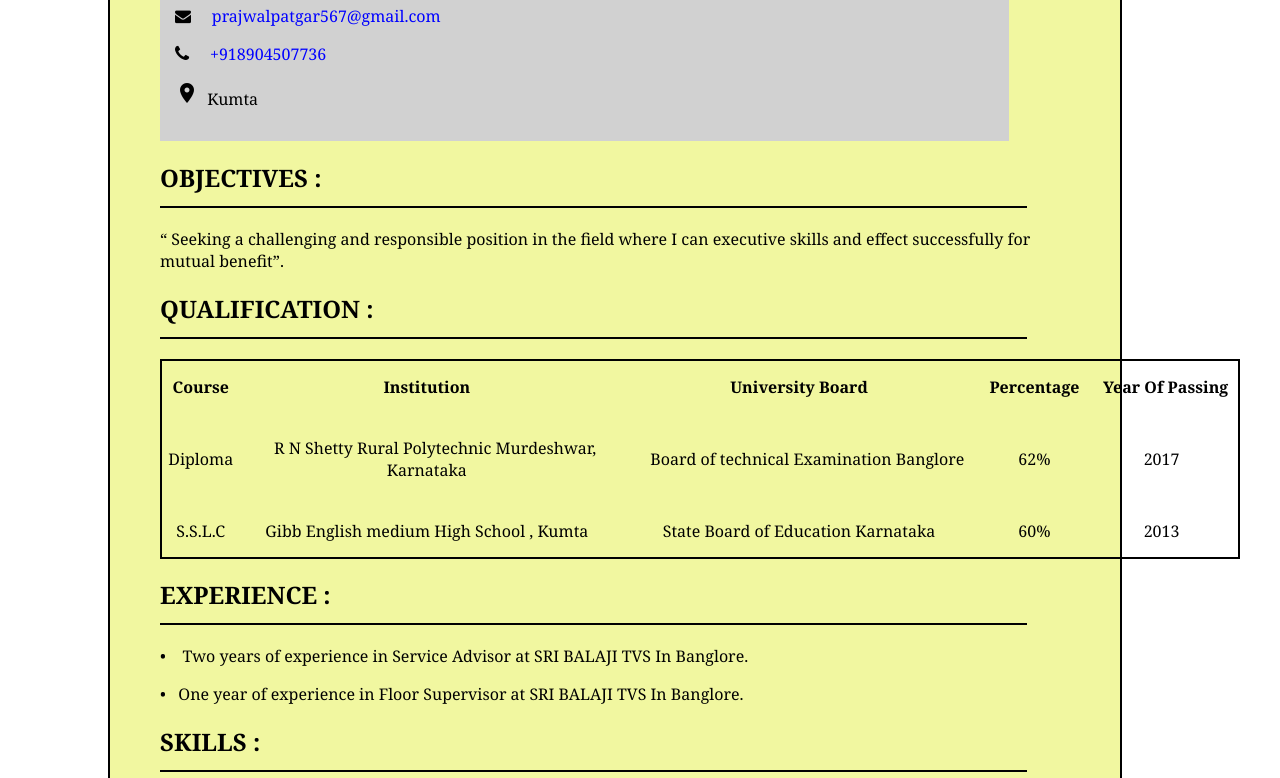
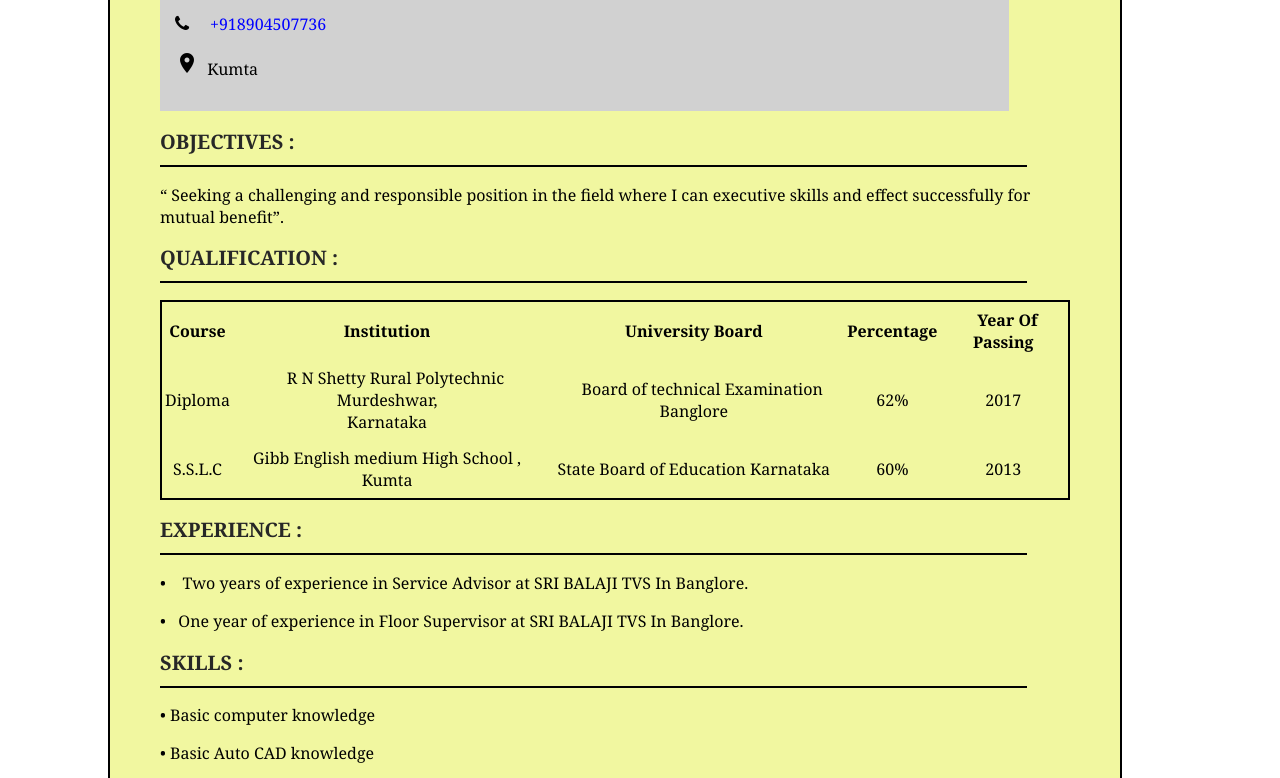
Before and after one commit to DachhuP/pajju-resume, a plain HTML site: page index.html in a window 1280 px wide. Shown: the part 156-934 px from the top of the page. Drawn offline with Linux system fonts and the light colour scheme.

Commit message:
Update index.html

```diff
--- a/index.html
+++ b/index.html
@@ -14,6 +14,8 @@
     }
     h2,h1{
         text-transform: uppercase;
+        font-size: 20px;
+        color: rgb(39, 39, 39);
     }
  .main{
      margin-left: 100px;
@@ -37,7 +39,7 @@
         height: 200px;
         border: 2px solid black;
         text-align: center;
-        width: 1080px;
+
     }
 </style>
 <body>
```
